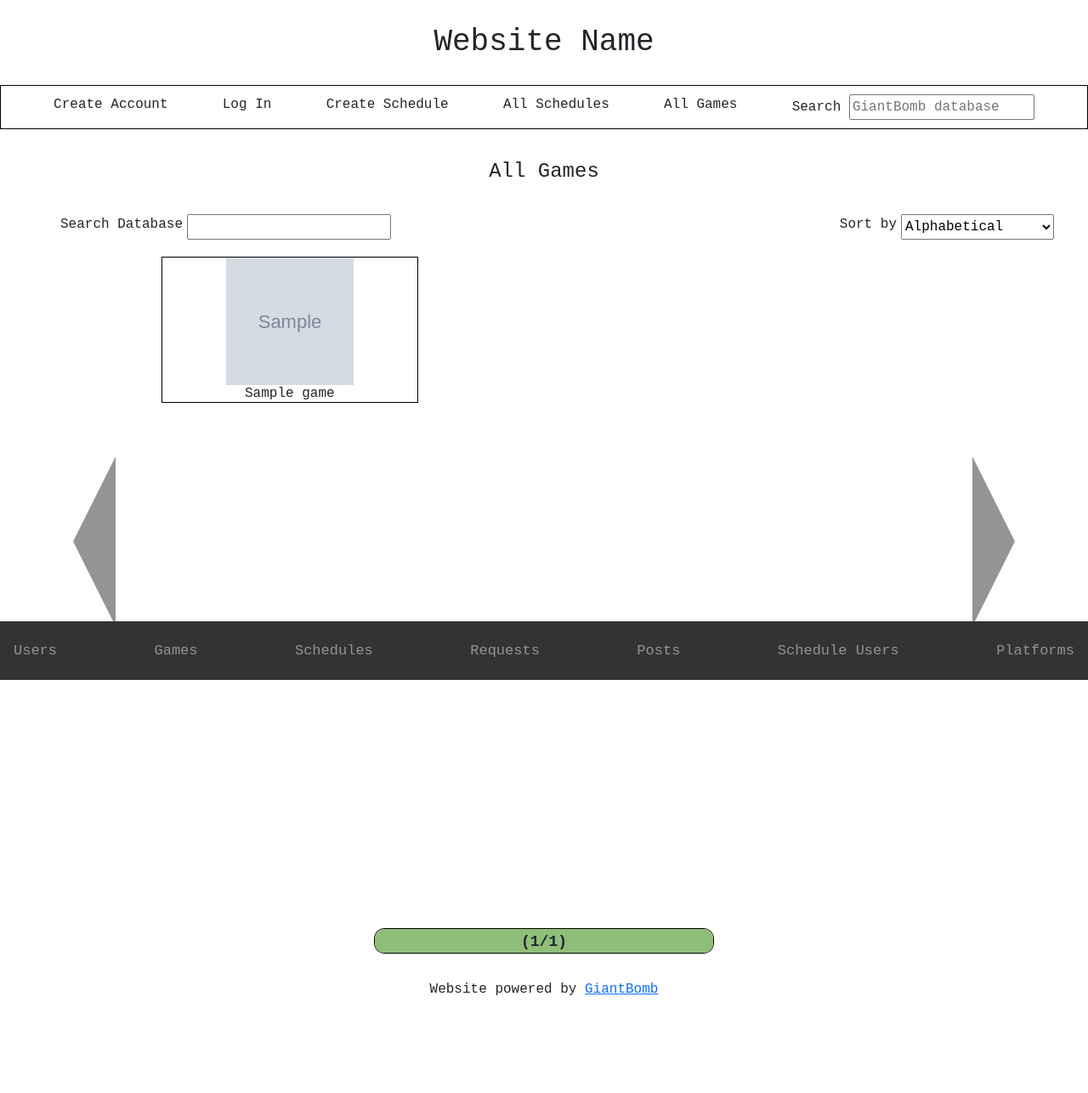
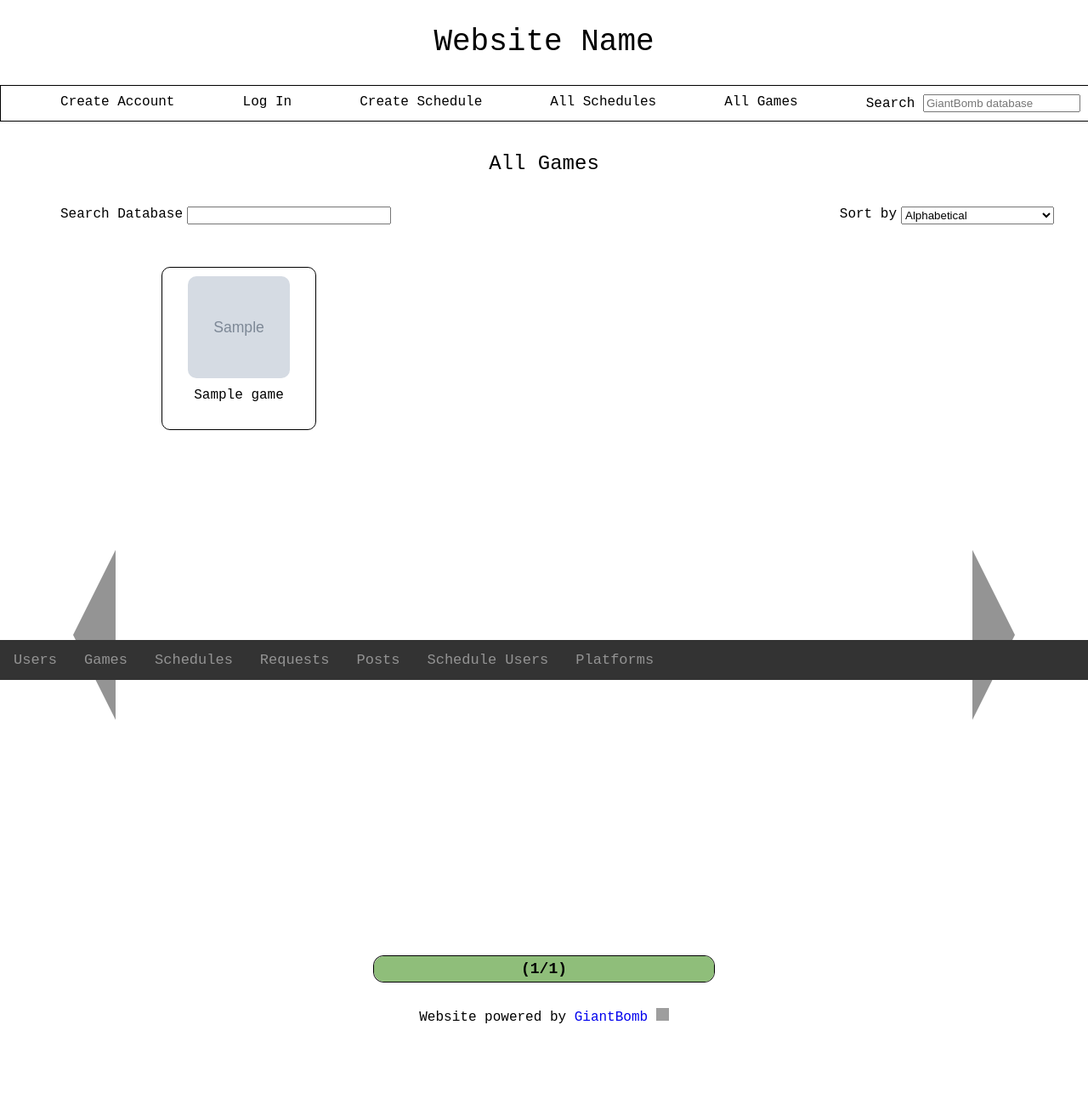
Before and after one commit to erinnaw/Game-Session-Maker, a Flask app: page / in a window 1280 px wide; the page is wider, and only the part inside the window is pictured. Shown: that part at 85% size. Before the commit the page ends 1171 px from the top of that part, so only its background shows below. Run offline with Flask 2, Linux system fonts and the light colour scheme; tables that the repository leaves empty hold one stand-in row (values such as "Sample post"); grey boxes marked "Sample" are stand-in pictures; some libraries are stand-ins or nearby versions; grey boxes are pictures that could not be loaded.

Commit message:
added pictures to some pages

```diff
--- a/server.py
+++ b/server.py
@@ -646,6 +646,8 @@
             "description": schedule.description,
             "max_user": schedule.max_user,
             "max_team": schedule.max_team,
+            "image_path": game.image_path,
+            "host_avator": user.image_path,
             "isArchived": schedule.isArchived}
 
     return jsonify(data)
--- a/static/css/style.css
+++ b/static/css/style.css
@@ -263,6 +279,14 @@
   color: white;
 }
 
+.external-link-symbol {
+    height: 15px;
+    width: 15px;
+}
+
+a {
+    text-decoration: none;
+}
 
 /*----------------------------Search----------------------------*/
 
@@ -892,7 +916,7 @@
 /*------------------------Display Games---------------------------*/
 
 .display-games {
-    height: 800px;
+    height: 850px;
     width: 900px;
     margin: auto;
 }
@@ -903,39 +927,74 @@
     grid-template-columns: auto auto auto auto auto;
     width: 900px;
     margin: auto;
-    margin-top: 10px;
+    margin-top: 40px;
     left: 50%;
     transform: translateX(-50%);
 }
 
 .grid-display-game-item-hover {
     position: relative;
-    border: 1px solid rgb(0, 0, 0);
-    cursor: pointer;
-}
-
-.grid-display-game-item-hover:hover .create-schedule-hover{
-    opacity: 1;
+    height: 170px;
+    width: 180px;
+    padding-top: 10px;
+    padding-bottom: 10px;
+    border: 1px solid rgb(0, 0, 0);
+    cursor: pointer;
+    overflow: hidden;
+    border-radius: 10px;
+}
+
+.grid-display-game-item-hover:hover .create-schedule-hover {
+    top: 0px;
+    width: 100%;
+    transition: top 0.2s ease-in-out;
+}
+
+.grid-display-game-item-hover:hover .find-schedule-hover {
+    top: 95px;
+    width: 100%;
+    transition: top 0.2s ease-in-out;
+}
+
+.create-schedule-hover:hover {
+    background-color: rgba(51, 51, 51, 0.8);
+}
+
+.find-schedule-hover:hover {
+    background-color: rgba(51, 51, 51, 0.8);
 }
 
 .create-schedule-hover {
-  position: absolute;
-  transition: opacity 0.25s;
-  height: 100%;
-  line-height: 155px;
-  top: 0px;
-  width: 100%;
-  text-align: center;
-  background-color: rgba(255, 255, 255, 0.8);
-  opacity: 0;
-  cursor: pointer;
+    position: absolute;
+    height: 50%;
+    line-height: 100px;
+    top: -95px;
+    width: 100%;
+    text-align: center;
+    background-color: rgba(119, 119, 119, 0.8);
+    color:white;
+    cursor: pointer;
+}
+
+.find-schedule-hover {
+    position: absolute;
+    height: 50%;
+    line-height: 100px;
+    top: 190px;
+    width: 100%;
+    text-align: center;
+    background-color: rgba(119, 119, 119, 0.8);
+    color:white;
+    cursor: pointer;
 }
 
 .display-game-item-img {
     display: block;
-    height: 150px;
-    width: 150px;
-    margin: auto;
+    height: 120px;
+    width: 120px;
+    margin: auto;
+    border-radius: 10px;
+    margin-bottom: 10px;
 }
 
 .display-game-item-name {
@@ -951,9 +1010,9 @@
     border-top: 100px solid transparent;
     border-bottom: 100px solid transparent;
     border-left: 50px solid rgb(148, 148, 148);
-    top: 50%;
+    top: 62%;
     left: 92%;
-    transform: translateY(-50%);
+    transform: translateY(-62%);
     cursor: pointer;
 }
 
@@ -970,9 +1029,9 @@
     border-top: 100px solid transparent;
     border-bottom: 100px solid transparent;
     border-right: 50px solid rgb(148, 148, 148);
-    top: 50%;
+    top: 62%;
     right: 92%;
-    transform: translateY(-50%);
+    transform: translateY(-62%);
     cursor: pointer;
 }
 
--- a/static/js/homepage.js
+++ b/static/js/homepage.js
@@ -304,6 +304,12 @@
         back_button_flag = false;
     }
 
+    if(fromAllGames) {
+
+        $('#game_name').val(fromAllGames_game_name);
+        fromAllGames = false;
+    }
+
     curr_schedule_search_page_num = 1;
     curr_schedule_search_page_set = 1;
     get_schedules();
@@ -336,6 +342,11 @@
 
     $.get('/get-schedules-active', formData, (schedules) => {
 
+        if(!schedules[0].length) {
+
+            $('#display-schedules-results').append("<div class=\"error-page\" id=\"error-page\">No schedules found.</div>");
+        }
+        else {
             for (const schedule of schedules[0]) {
 
                 $('#display-schedules-results').append(`<div class=\"grid-display-schedule-item\" id=\"schedule-item-${schedule.schedule_id}\"></div>`);
@@ -436,6 +447,7 @@
                     get_schedules();
                 });
             }
+        }
     });
 }
 
@@ -449,7 +461,7 @@
         $('#homepage-display').html(`<div class=\"subheader\" id=\"subheader\">Schedule ID: ${schedule.schedule_id}</div>`);
         $('#homepage-display').append(`<div class=\"back-bar\"><div class=\"back-button\" id=\"back-button\">Back</div></div>`);
         $('#homepage-display').append("<div class=\"grid-display-schedules\" id=\"display-schedules\"></div>");
-        $('#display-schedules').append(`<div class=\"grid-display-schedule-item\" id=\"schedule-item-${schedule.schedule_id}\"></div>`);
+        $('#display-schedules').append(`<div class=\"grid-display-schedule-item-expanded\" id=\"schedule-item-${schedule.schedule_id}\"></div>`);
         $(`#schedule-item-${schedule.schedule_id}`).append(`<div class=\"profile-schedules-item-text\">Host:</div><div class=\"profile-schedules-item-text\">${schedule.username}</div>`);
         $(`#schedule-item-${schedule.schedule_id}`).append(`<div class=\"profile-schedules-item-text\">Schedule ID:</div><div class=\"profile-schedules-item-text\">${schedule.schedule_id}</div>`);
         $(`#schedule-item-${schedule.schedule_id}`).append(`<div class=\"profile-schedules-item-text\">Game ID:</div><div class=\"profile-schedules-item-text\">${schedule.game_id}</div>`);
@@ -461,6 +473,7 @@
         $(`#schedule-item-${schedule.schedule_id}`).append(`<div class=\"profile-schedules-item-text\">Max User:</div><div class=\"profile-schedules-item-text\">${schedule.max_user}</div>`);
         $(`#schedule-item-${schedule.schedule_id}`).append(`<div class=\"profile-schedules-item-text\">Max Team:</div><div class=\"profile-schedules-item-text\">${schedule.max_team}</div>`);
         $(`#schedule-item-${schedule.schedule_id}`).append(`<div class=\"profile-schedules-item-text\">Description:</div><div class=\"profile-schedules-item-text\">${schedule.description}</div>`);
+        $(`#schedule-item-${schedule.schedule_id}`).append(`<img src=\"${schedule.image_path}\" class=\"schedule-background-img\" />`);
 
         $('.back-button').on('click', () => {
 
@@ -773,7 +786,7 @@
                         $('#max_posts').on('change', () => {
 
                             curr_post_page_num = 1;
-                            get_scheduleposts(schedule.schedule_id);
+                            get_scheduleposts(schedule.schedule_id, schedule.user_id);
                         });
 
                         $('#post-form').on('submit', (evt) => {
@@ -798,12 +811,12 @@
                                     $('#flash-msg').html(res);
                                     $('#schedule-post-canvas').html("");
 
-                                    get_scheduleposts(schedule.schedule_id);
+                                    get_scheduleposts(schedule.schedule_id, schedule.user_id);
                                 });
                             }
                         });
 
-                        get_scheduleposts(schedule.schedule_id)
+                        get_scheduleposts(schedule.schedule_id, schedule.user_id)
                     }
                 });
             }
@@ -815,7 +828,7 @@
     });
 }
 
-function get_scheduleposts(schedule_id) {
+function get_scheduleposts(schedule_id, host_id) {
 
     $.get(`/get-posts/${schedule_id}`, { "limit_size": $('#max_posts').val(), "offset_page": curr_post_page_num - 1}, (posts) => {
 
@@ -838,6 +851,11 @@
                 $(`#postcontent-${post.post_id}`).append(`<div>${post.username} says:</div>`);
                 $(`#postcontent-${post.post_id}`).append(`<div class=\"postmsgbox\"><p>${post.content}</p></div>`);
                 $(`#postcontent-${post.post_id}`).append(`<div class=\"timestamp\">${post.time_stamp}</div>`);
+
+                if (post.user_id == host_id) {
+
+                    $(`#scheduleposts-${post.post_id}`).css("background-color", "rgb(240, 223, 177)");
+                }
             }
         }
 
@@ -1114,7 +1132,11 @@
 
             $('#homepage-display').append(`<div class=\"grid-display-game\" id=\"display-game\"></div>`);
             $('#display-game').append(`<img class=\"display-game-icon\" src=\"${image_path}\"></img>`);
-            $('#display-game').append(`<div class=\"game-description\"><h3>${game_name}</h3><p>${description}</p><p><a href=\"${site_detail_url}\" target=\"_blank\">Link to game details provided by GiantBomb</a></p></div>`);
+            $('#display-game').append(`<div class=\"game-description\"><h3>${game_name}</h3><p>${description}</p>` +
+                                        `<div class=\"grid-gb-link\"><p><a href=\"${site_detail_url}\" target=\"_blank\">Link to game details provided by GiantBomb ` +
+                                        `<img src=\"/static/img/external-link-symbol.png\" class=\"external-link-symbol\"></a></p>` +
+                                        `<img class=\"giantbomb-logo\" src=\"/static/img/giantbomb.jpg\"/></div></div>`);
+
             $('#homepage-display').append("<form class=\"schedule-form\" id=\"schedule-form\" action=\"/create-schedule\" method=\"POST\"></form>");
             $('#schedule-form').append("<div class=\"grid-create-schedule-form\" id=\"create-schedule-form\"></div>");
             $('#create-schedule-form').append(`<Label for=\"game\">Game*</Label><input type=\"hidden\" name=\"game\" id=\"gameselect\" value=\"${game_name}\"></input><div>${game_name}</div>`);
--- a/templates/base.html
+++ b/templates/base.html
@@ -5,8 +5,7 @@
         {% block title %}{% endblock %}
     </title>
     <!-- Bootstrap CSS -->
-    <link href="https://cdn.jsdelivr.net/npm/bootstrap@5.0.1/dist/css/bootstrap.min.css" rel="stylesheet"
-        integrity="sha384-+0n0xVW2eSR5OomGNYDnhzAbDsOXxcvSN1TPprVMTNDbiYZCxYbOOl7+AMvyTG2x" crossorigin="anonymous">
+    <link rel="stylesheet" href="https://cdn.jsdelivr.net/npm/bootstrap-icons@1.5.0/font/bootstrap-icons.css">
     <!-- load dependencies here -->
     <script src="https://cdnjs.cloudflare.com/ajax/libs/babel-standalone/6.26.0/babel.js" crossorigin></script>
     <script src="http://code.jquery.com/jquery.js"></script>
--- a/templates/homepage.html
+++ b/templates/homepage.html
@@ -25,7 +25,12 @@
     </div>
 
     <div class="homepage-display" id="homepage-display"></div>
-    <div class="homepage-display-bottom" id="homepage-display-bottom"><center>Website powered by <a href="https://www.giantbomb.com/api/" target="_blank">GiantBomb</a></center></div>
+    <div class="homepage-display-bottom" id="homepage-display-bottom">
+        <center>
+            Website powered by <a href="https://www.giantbomb.com/api/" target="_blank">GiantBomb
+            <img src="/static/img/external-link-symbol.png" class="external-link-symbol"></a>
+        </center>
+    </div>
     <div id="snackbar"></div>
 
     <div class="navbar">
```
Also changed, not shown: other parts of static/css/style.css (+39 -1 lines), static/js/all-games.js. Lines whose indentation alone changed are shown as unchanged.
